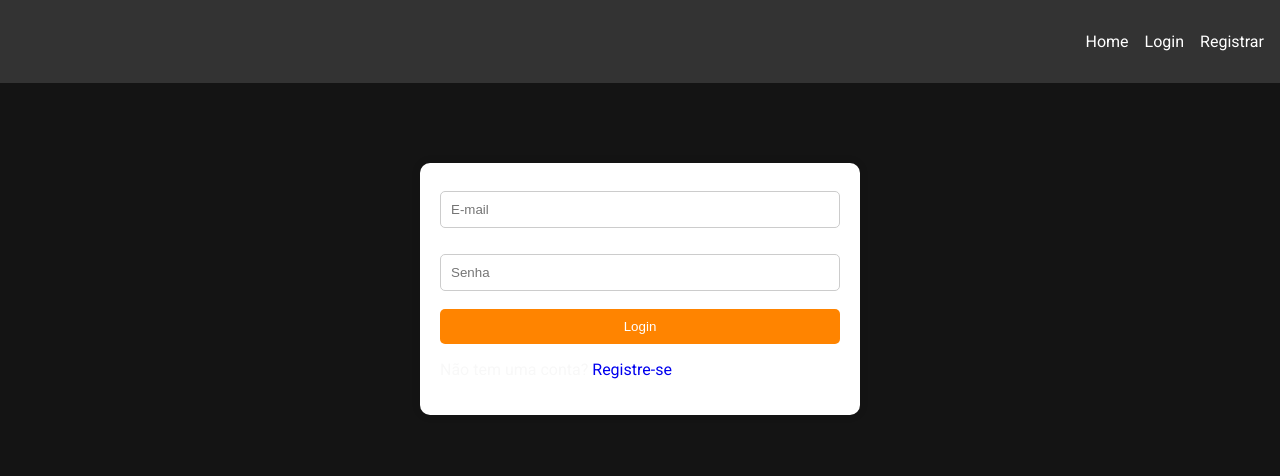
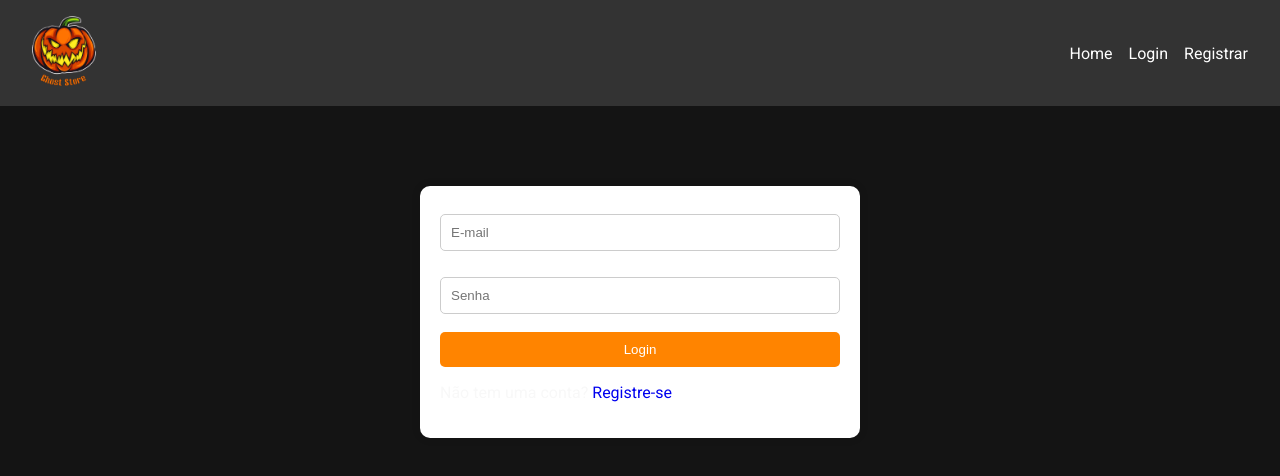
Before and after one commit to fernandopredes/e-commerce-, a React (Vite) app: page /login in a window 1280 px wide. Shown: the top 476 px of the page. Built offline with nearby package versions, Linux system fonts and the light colour scheme.

Commit message:
create context

```diff
--- a/src/App.tsx
+++ b/src/App.tsx
@@ -2,6 +2,7 @@ import { BrowserRouter } from "react-router-dom"
 import { Router } from "./Router"
 import { createGlobalStyle } from "styled-components";
 import Navbar from "./components/Navbar";
+import { UserProvider } from "./contexts/UserContext";
 
 const GlobalStyle = createGlobalStyle`
   html {
@@ -12,12 +13,14 @@ const GlobalStyle = createGlobalStyle`
 function App() {
 
   return (
+    <UserProvider>
       <BrowserRouter>
         <GlobalStyle/>
         <Navbar />
         <Router />
         {/* <Footer /> */}
       </BrowserRouter>
+    </UserProvider>
   )
 }
 
--- a/src/Router.tsx
+++ b/src/Router.tsx
@@ -3,6 +3,13 @@ import { useEffect } from "react";
 import Home from "./pages/Home/Home";
 import Login from "./pages/Login/Login";
 import Register from "./pages/Register/Register";
+import styled from 'styled-components';
+
+const Container = styled.div`
+  max-width: 1400px;
+  margin: 0 auto;
+  padding: 0 20px;
+`;
 
 export const Router = () => {
 
@@ -13,10 +20,12 @@ export const Router = () => {
   }, [location.pathname]);
 
   return (
-    <Routes>
-        <Route path="/" element={<Home />} />
-        <Route path="/login" element={<Login />} />
-        <Route path="/register" element={<Register />} />
-    </Routes>
+    <Container>
+      <Routes>
+          <Route path="/" element={<Home />} />
+          <Route path="/login" element={<Login />} />
+          <Route path="/register" element={<Register />} />
+      </Routes>
+    </Container>
   )
 }
--- a/src/components/Navbar.tsx
+++ b/src/components/Navbar.tsx
@@ -1,26 +1,58 @@
 import { Link } from 'react-router-dom';
-import { Nav, NavItem, NavLink, NavList } from './NavbarStyles';
+import { Nav, NavConteiner, NavItem, NavLink, NavList, User } from './NavbarStyles';
+import { useUser } from '../contexts/UserContext';
+import { useNavigate } from 'react-router-dom';
+import logo from '../assets/logo.png'
 
 const Navbar = () => {
+  const { user, logout } = useUser();
+  const navigate = useNavigate();
+
+  const handleLogout = () => {
+    logout();
+    navigate('/');
+  };
+
   return (
     <Nav>
+      <NavConteiner>
+        <Link to="/">
+          <img src={logo} alt="logo" />
+        </Link>
+        <User>
+          {user ? <p>Bem-vindo, {user.email}</p>: null}
+        </User>
+      </NavConteiner>
+      <NavConteiner>
         <NavList>
           <NavItem>
               <Link to="/">
                 <NavLink>Home</NavLink>
               </Link>
             </NavItem>
+            {user === null ?
               <NavItem>
                 <Link to="/login">
                   <NavLink>Login</NavLink>
                 </Link>
               </NavItem>
+            :
+              null}
+            {user === null ?
               <NavItem>
                 <Link to="/register">
                   <NavLink>Registrar</NavLink>
                 </Link>
               </NavItem>
+            :
+            null}
+            {user && (
+            <NavItem>
+              <li onClick={handleLogout}>Sair</li>
+            </NavItem>
+          )}
         </NavList>
+      </NavConteiner>
     </Nav>
   );
 }
--- a/src/components/NavbarStyles.ts
+++ b/src/components/NavbarStyles.ts
@@ -1,11 +1,26 @@
 import styled from 'styled-components';
 
 export const Nav = styled.nav`
+  margin: 0 auto;
   display: flex;
-  justify-content: flex-end;
-  padding: 1rem;
+  justify-content: space-between;
+  padding: 1rem 2rem;
   background-color: #333;
 `;
+
+export const NavConteiner = styled.div`
+display: flex;
+justify-content: space-between;
+align-items: center;
+img{
+  max-width: 4rem;
+  margin-right: 2rem;
+}
+`
+
+export const User = styled.div`
+
+`
 
 export const NavList = styled.ul`
   list-style-type: none;
@@ -13,7 +28,14 @@ export const NavList = styled.ul`
   gap: 1rem;
 `;
 
-export const NavItem = styled.li``;
+export const NavItem = styled.li`
+  cursor: pointer;
+  color: #ffffff;
+  text-decoration: none;
+
+  &:hover {
+    text-decoration: underline;
+  }`;
 
 export const NavLink = styled.a`
   color: #ffffff;
--- /dev/null
+++ b/src/contexts/UserContext.tsx
@@ -0,0 +1,41 @@
+/* eslint-disable react-refresh/only-export-components */
+import React, { createContext, useContext, useState, ReactNode } from 'react';
+
+interface User {
+  fullName?: string;
+  email?: string;
+}
+
+interface UserContextProps {
+  user: User | null;
+  setUser: React.Dispatch<React.SetStateAction<User | null>>;
+  logout: () => void;
+}
+
+interface UserProviderProps {
+  children: ReactNode;
+}
+
+const UserContext = createContext<UserContextProps | undefined>(undefined);
+
+export const UserProvider: React.FC<UserProviderProps> = ({children}) => {
+  const [user, setUser] = useState<User | null>(null);
+
+  const logout = () => {
+    setUser(null);
+  };
+
+  return (
+    <UserContext.Provider value={{ user, setUser, logout }}>
+      {children}
+    </UserContext.Provider>
+  );
+}
+
+export const useUser = (): UserContextProps => {
+  const context = useContext(UserContext);
+  if (!context) {
+    throw new Error('useUser must be used within a UserProvider');
+  }
+  return context;
+};
--- a/src/pages/Login/Login.tsx
+++ b/src/pages/Login/Login.tsx
@@ -3,6 +3,9 @@ import { useForm } from 'react-hook-form';
 import { yupResolver } from '@hookform/resolvers/yup';
 import { Container, ErrorText, FormContainer, StyledButton, StyledForm, StyledInput } from './FormStyles';
 import { Link } from 'react-router-dom';
+import { useUser } from '../../contexts/UserContext';
+import { useNavigate } from 'react-router-dom';
+
 
 const loginSchema = yup.object().shape({
   email: yup.string().email("E-mail inválido").required("E-mail é obrigatório"),
@@ -15,14 +18,18 @@ type FormData = {
 };
 
 const Login = () => {
+  const { setUser } = useUser();
+
   const { register, handleSubmit, formState } = useForm<FormData>({
     // eslint-disable-next-line @typescript-eslint/no-explicit-any
     resolver: yupResolver(loginSchema) as any
   })
   const { errors } = formState;
+  const navigate = useNavigate();
 
   const onSubmit = (data: FormData) => {
-    console.log(data)
+    setUser({ fullName: "Usuário", email: data.email });
+    navigate('/');
   }
 
   return (
```
Also changed, not shown: src/assets/logo.png (added). Lines whose indentation alone changed are shown as unchanged.
